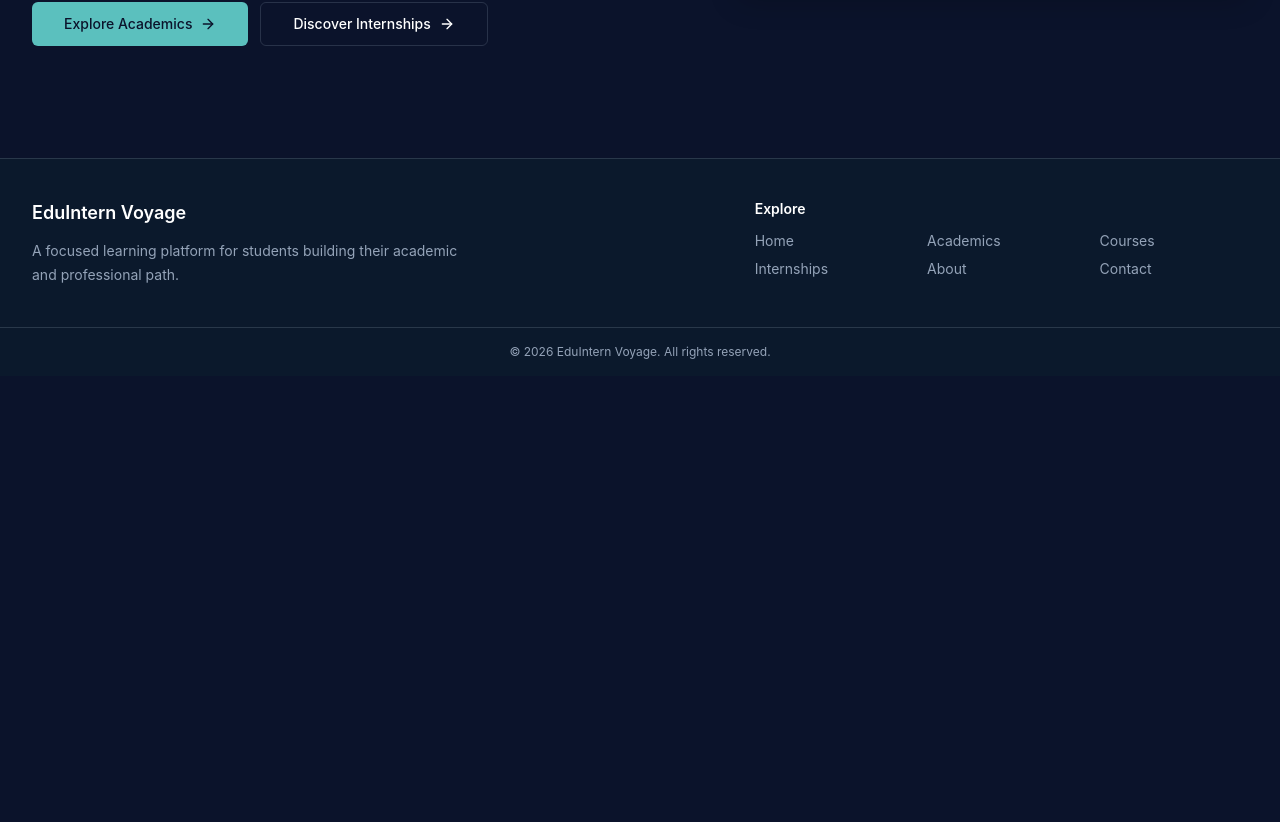
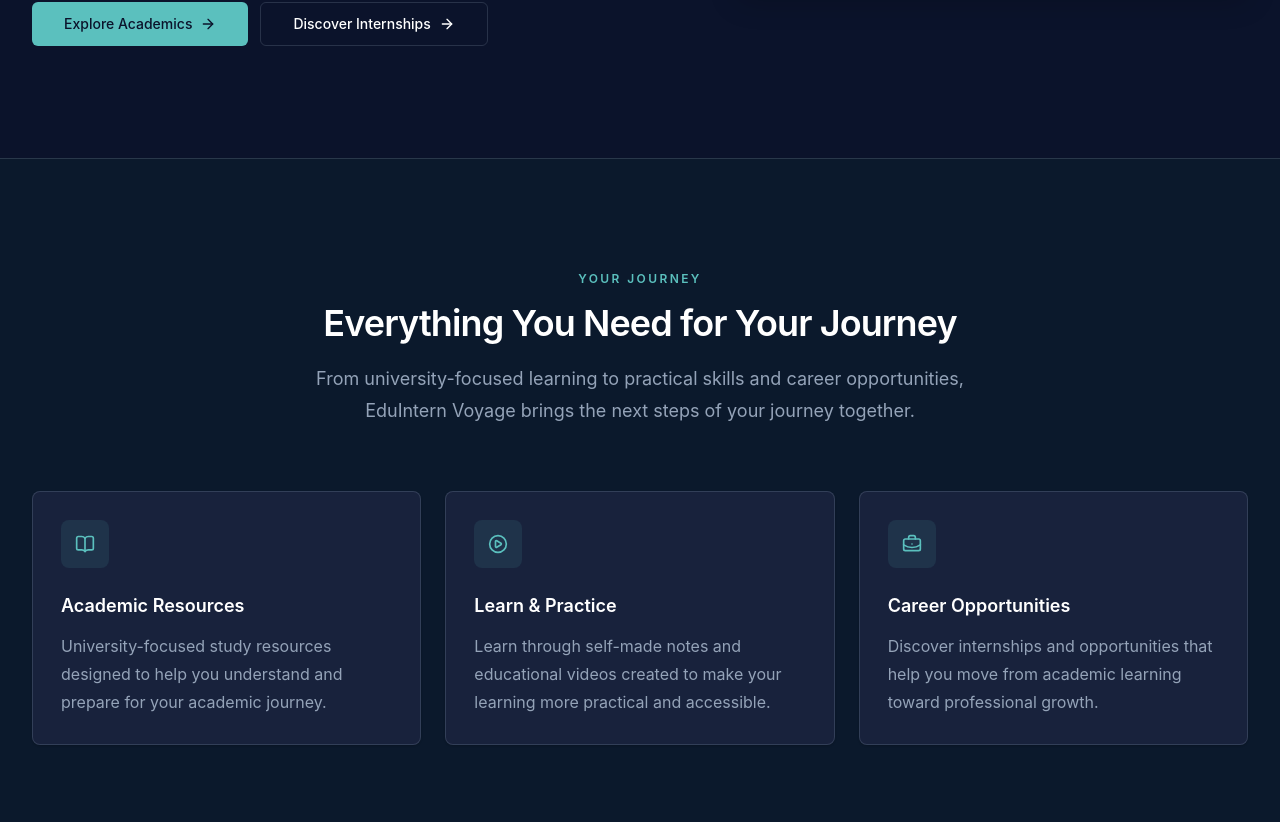
Before and after one commit to dheeraj-x-7/eduintern-voyage, a React (Vite) app: page / in a window 1280 px wide. Shown: the part 678-1500 px from the top of the page. Before the commit the page ends 1054 px from the top, so only its background shows below. Built offline with nearby package versions, Linux system fonts and the light colour scheme.

Commit message:
feat: add homepage value proposition section

```diff
--- /dev/null
+++ b/src/components/common/ValuePropositionSection.tsx
@@ -0,0 +1,77 @@
+import { BookOpen, BriefcaseBusiness, PlayCircle } from 'lucide-react'
+import { Card } from '@/components/ui/card'
+import { cn } from '@/lib/utils'
+
+const valuePropositions = [
+  {
+    title: 'Academic Resources',
+    description:
+      'University-focused study resources designed to help you understand and prepare for your academic journey.',
+    icon: BookOpen,
+  },
+  {
+    title: 'Learn & Practice',
+    description:
+      'Learn through self-made notes and educational videos created to make your learning more practical and accessible.',
+    icon: PlayCircle,
+  },
+  {
+    title: 'Career Opportunities',
+    description:
+      'Discover internships and opportunities that help you move from academic learning toward professional growth.',
+    icon: BriefcaseBusiness,
+  },
+]
+
+export function ValuePropositionSection() {
+  return (
+    <section
+      aria-labelledby="value-proposition-heading"
+      className="border-t border-border/70 bg-background-deep"
+    >
+      <div className="mx-auto w-full max-w-7xl px-4 py-20 sm:px-6 sm:py-24 lg:px-8 lg:py-28">
+        <div className="mx-auto max-w-2xl text-center">
+          <p className="text-xs font-semibold uppercase tracking-[0.2em] text-primary">
+            Your journey
+          </p>
+          <h2
+            id="value-proposition-heading"
+            className="mt-4 text-3xl font-semibold tracking-tight text-foreground sm:text-4xl"
+          >
+            Everything You Need for Your Journey
+          </h2>
+          <p className="mt-5 text-base leading-7 text-muted-foreground sm:text-lg sm:leading-8">
+            From university-focused learning to practical skills and career opportunities, EduIntern Voyage brings the next steps of your journey together.
+          </p>
+        </div>
+
+        <div className="mt-12 grid gap-5 md:grid-cols-3 lg:mt-16 lg:gap-6">
+          {valuePropositions.map((proposition) => {
+            const Icon = proposition.icon
+
+            return (
+              <Card
+                key={proposition.title}
+                className="group h-full border-border/80 bg-card/80 p-6 shadow-sm transition-[border-color,box-shadow,transform] duration-200 motion-safe:hover:-translate-y-1 motion-safe:hover:border-primary/40 motion-safe:hover:shadow-md sm:p-7"
+              >
+                <div
+                  aria-hidden="true"
+                  className={cn(
+                    'flex size-12 items-center justify-center rounded-lg bg-primary/10 text-primary',
+                    'transition-colors duration-200 motion-safe:group-hover:bg-primary/15',
+                  )}
+                >
+                  <Icon className="size-5" />
+                </div>
+                <h3 className="mt-6 text-lg font-semibold text-foreground">{proposition.title}</h3>
+                <p className="mt-3 text-sm leading-6 text-muted-foreground sm:text-base sm:leading-7">
+                  {proposition.description}
+                </p>
+              </Card>
+            )
+          })}
+        </div>
+      </div>
+    </section>
+  )
+}
--- a/src/routes/AppRoutes.tsx
+++ b/src/routes/AppRoutes.tsx
@@ -1,5 +1,6 @@
 import { Route, Routes } from 'react-router-dom'
 import { HeroSection } from '@/components/common/HeroSection'
+import { ValuePropositionSection } from '@/components/common/ValuePropositionSection'
 import { PlaceholderPage } from '@/routes/PlaceholderPage'
 
 const routePlaceholders = [
@@ -16,7 +17,15 @@ const routePlaceholders = [
 export function AppRoutes() {
   return (
     <Routes>
-      <Route path="/" element={<HeroSection />} />
+      <Route
+        path="/"
+        element={
+          <>
+            <HeroSection />
+            <ValuePropositionSection />
+          </>
+        }
+      />
       {routePlaceholders.map((route) => (
         <Route
           key={route.path}
```
